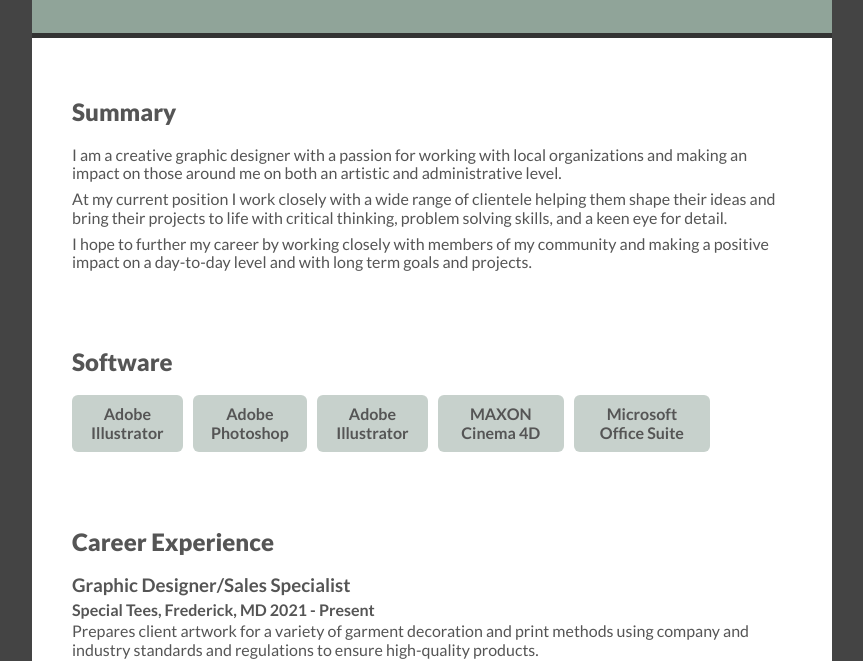
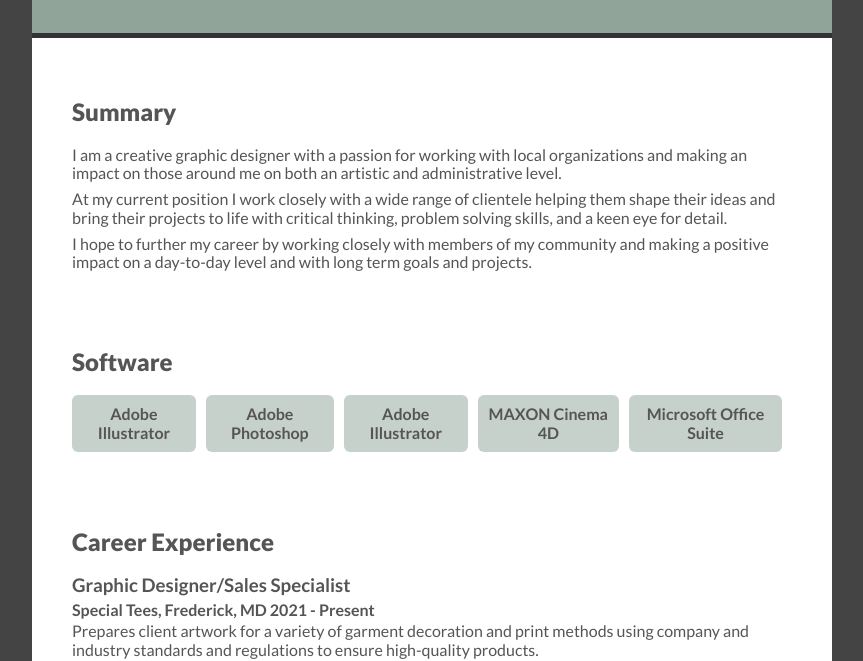
Before and after one commit to jmwetzig/justin-wetzig-resume, a plain HTML site: page index.html in a window 1280 px wide. Shown: the part 147-808 px from the top of the page, without its empty margins (208-1071 px from the left). Drawn offline with Linux system fonts and the light colour scheme.

Commit message:
Update resume.css

```diff
--- a/css/resume.css
+++ b/css/resume.css
@@ -9,7 +9,8 @@
 		}
 
 		/* STRUCTURE */
-		html {background-color:#444;}
+
+		html {background-color:#444; max-width:100%;}
 		#wrap {width:100%; max-width: 800px; margin:0 auto; background-color:white;}
 		li {max-width:100%;}
 		header {padding:20px 40px; background-color:#90a499;}
@@ -35,7 +36,7 @@
 
 		#summary ul {list-style-type: none; padding:0;}
 
-		#software ul, #hobbies ul {max-width:90%; display: flex; list-style-type: none; padding:0; font-weight: 700; text-align: center;}
+		#software ul, #hobbies ul {max-width:100%; display: flex; list-style-type: none; padding:0; font-weight: 700; text-align: center;}
 		#software li, #hobbies li {padding: 10px; margin:0 10px 0 0; background-color:#c7d1cc; border-radius:6px;}
 
 		#experience h3 {margin-bottom:4px;}
```
